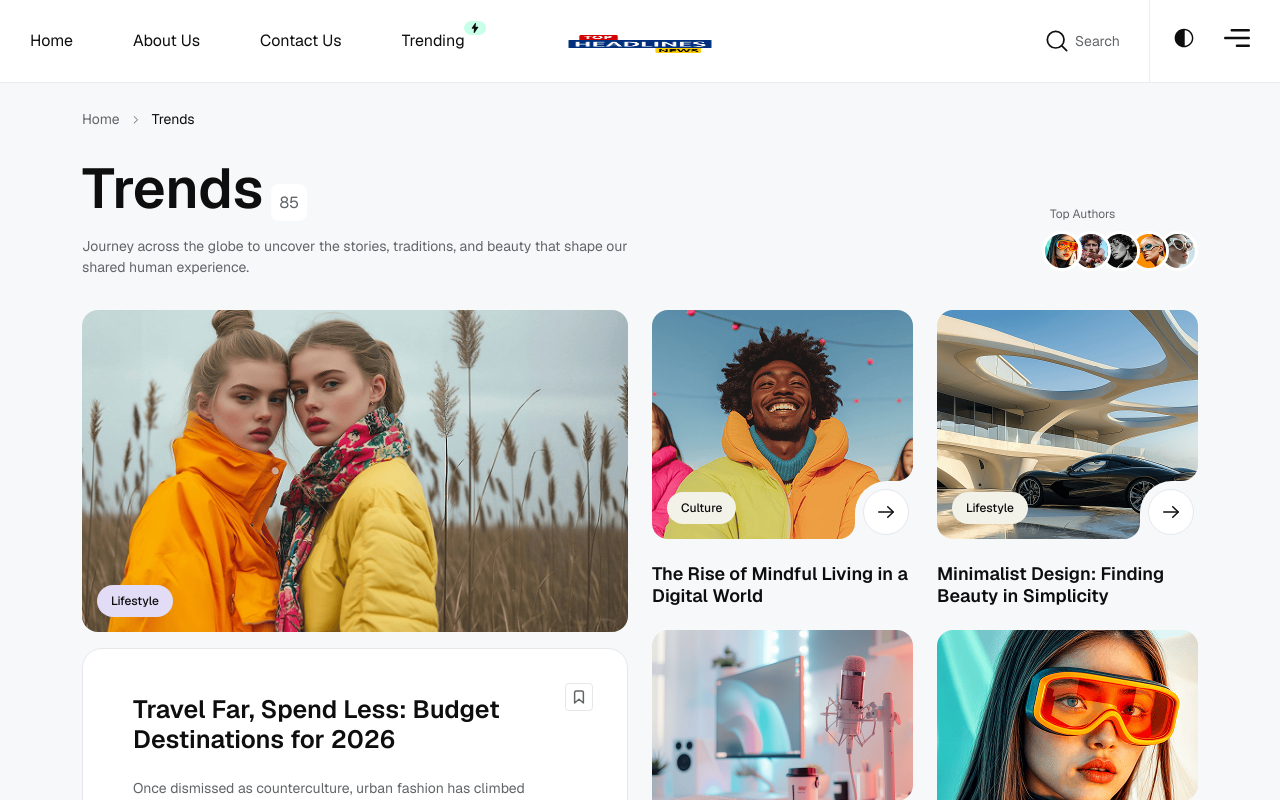
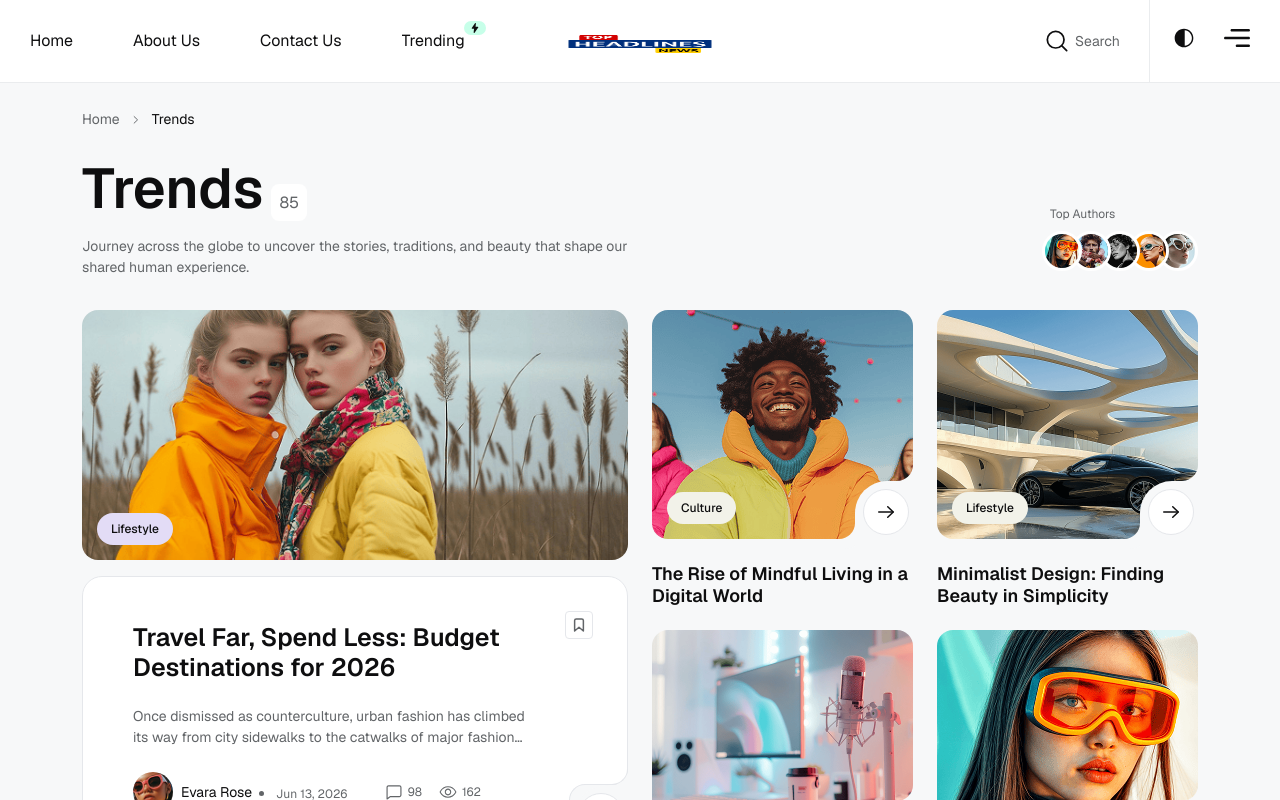
Before and after one commit to rahultiwari8685/topheadlines, a Next.js app in the folder frontend/: page /archive-3 in a window 1280 px wide. Shown: the top 800 px of the page. Built offline with nearby package versions, Linux system fonts and the light colour scheme.

Commit message:
youtube video show

```diff
--- a/frontend/components/cards/ArticleCard11.tsx
+++ b/frontend/components/cards/ArticleCard11.tsx
@@ -8,7 +8,11 @@ interface Props {
         linkPost: string;
         linkAuthor: string;
         img: string;
-       slug?: string;
+        slug?: string;
+
+          // ✅ ADD THESE
+    hasVideo?: boolean;
+    videoUrl?: string;
         badge: string;
         bgBadge: string;
         title: string;
@@ -26,9 +30,23 @@ export default function ArticleCard11({ card, idx }: Props) {
         <>
             <div className="article card-11" key={idx}>
                 <div className="card-img-top thumbnail">
-            <Link href={`/single-2?slug=${card.slug || ""}`}>
-                        <img src={card.img} alt="magzin" className="cover-image" width={500} height={350} />
-                    </Link>
+          <Link href={`/single-2?slug=${card.slug || ""}`}>
+  {card.hasVideo ? (
+    <iframe
+      src={card.videoUrl}
+      width="100%"
+      height="250"
+      frameBorder="0"
+      allowFullScreen
+    />
+  ) : (
+    <img
+      src={card.img || "/assets/imgs/page/img-28.png"}
+      alt="news"
+      style={{ width: "100%", height: "250px", objectFit: "cover" }}
+    />
+  )}
+</Link>
                     <Link href={card.linkBadge} className={`badge ${card.bgBadge} fs-8`}>
                         {card.badge}
                     </Link>
```
Also changed, not shown: frontend/components/sections/home-2/Section1.tsx (+68 -7 lines).
